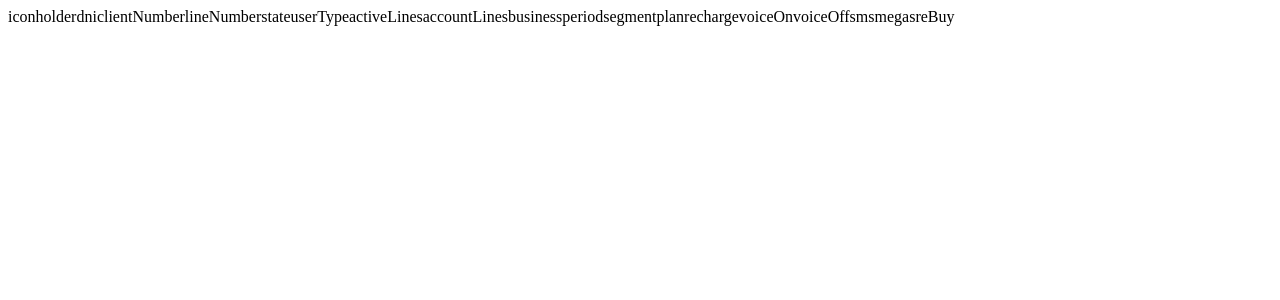
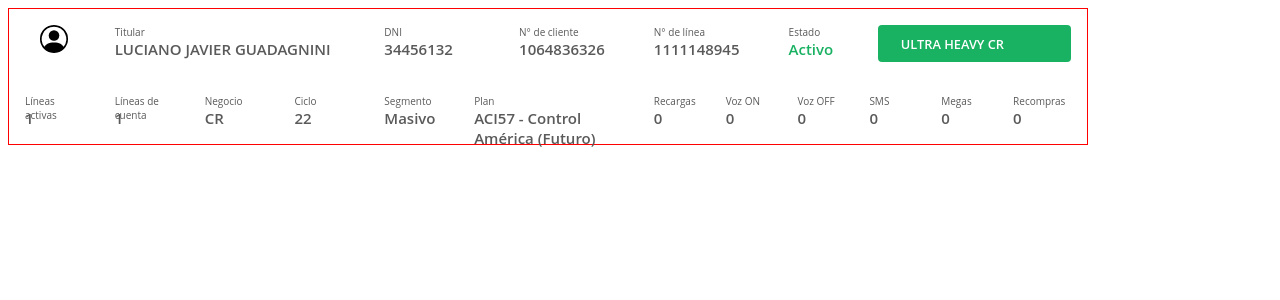
Before and after one commit to Peje08/claroPey, a React (Create React App) app: page / in a window 1280 px wide. Shown: the top 300 px of the page. Built offline with nearby package versions, Linux system fonts and the light colour scheme; no server answers.

Commit message:
detalle-de-busqueda

```diff
--- a/package.json
+++ b/package.json
@@ -15,7 +15,7 @@
     "graphql": "^16.2.0",
     "react": "^17.0.2",
     "react-dom": "^17.0.2",
-    "react-scripts": "^2.1.3",
+    "react-scripts": "^5.0.0",
     "styled-components": "^5.3.3",
     "typescript": "^4.5.4",
     "typescript-plugin-styled-components": "^2.0.0",
@@ -47,6 +47,7 @@
   },
   "devDependencies": {
     "@types/styled-components": "^5.1.18",
-    "babel-plugin-styled-components": "^2.0.2"
+    "babel-plugin-styled-components": "^2.0.2",
+    "webpack": "^4.19.1"
   }
 }
--- a/src/Common/Grid/Index.tsx
+++ b/src/Common/Grid/Index.tsx
@@ -1,28 +1,79 @@
-import { FunctionComponent } from "react"
-import styled from "styled-components"
+import { FunctionComponent } from "react";
+import styled from "styled-components";
 
 interface ColInterface {
     size: number
     colSize?: number
-    ml?: string
-    mt?: string
     bgColor?: string
+    width?: number
+}
+interface ContainerIterface {
+    wrap?: string
+    alignContent?: string
 }
 
-export const Container: FunctionComponent = styled.div`
+export const Container: FunctionComponent<ContainerIterface> = styled("div")<{
+    wrap?: string
+    alignContent?: string
+}>`
     box-sizing: border-box;
+    width: 1080px;
     display: flex;
     flex-direction: row;
-    flex-wrap: wrap;
-    height: 100%;
+    flex-wrap: ${props => (props.wrap ? "wrap" : "no-wrap")};
+    align-content: ${props => props?.alignContent};
+    border: 1px solid red;
 `
-
 export const Col: FunctionComponent<ColInterface> = styled("div")<{
     size: number
     colSize?: number
-    ml?: string
-    mt?: string
     bgColor?: string
+    width?: number;
 }>`
-    width: 24,39%;
-    `
+    width: ${props => props.size * (100 / (props?.colSize || 12))}%;
+    background-color: ${props => props.bgColor};
+`
+export const Label = styled.div`
+  height: 14px;
+  background-color: rgba(255, 255, 255, 0);
+  box-sizing: border-box;
+  font-family: "OpenSans-Regular", "Open Sans", sans-serif;
+  color: #5a5a5a;
+  text-align: left;
+  font-size: 10px;
+  line-height: normal;
+`;
+
+export const Content = styled('div')<{
+    color?: string;
+}>`
+    height: 20px;
+    background-color: rgba(255, 255, 255, 0);
+    box-sizing: border-box;
+    font-family: "OpenSans-SemiBold", "Open Sans SemiBold", "Open Sans",sans-serif;
+    font-weight: 650;
+    font-size: 15px;
+    text-align: left;
+    line-height: normal;
+    color: ${ props => props?.color ? props.color : "#5a5a5a"};
+`;
+
+export const Element = styled.div`
+    display: flex;
+    flex-direction: column;
+    padding: 1rem;
+`;
+export const Icon = styled.img`
+    height: 28px;
+    border-radius: 50%;
+`;
+export const State = styled.div`
+    display: inline-block;
+    background-color: #19b162;
+    padding: .6rem 1.4rem;
+    font-size: .8rem;
+    border-radius: 4px;
+    color: #fff;
+    font-weight: 550;
+    font-family: "OpenSans-SemiBold", "Open Sans SemiBold", "Open Sans",sans-serif;
+`
--- a/src/Components/DisplayInfo/Index.tsx
+++ b/src/Components/DisplayInfo/Index.tsx
@@ -1,55 +1,60 @@
 import React, { FunctionComponent } from "react";
-import {Col, Container} from "../../Common/Grid/Index"
+import { Col, Container, Label, Content, Element, Icon, State } from "../../Common/Grid/Index"
 
-
-
-interface UserDisplayInterface {
-
-    icon: string
-    holder: string
-    dni: number
-    clientNumber: number
-    lineNumber: number
-    state: string
-    userType: string
-
-    //
-
-    activeLines: number
-    accountLines: number
-    business: string
-    period: number
-    segment: string
-    plan: string
-    recharge: number
-    voiceOn: number
-    voiceOff: number
-    sms: number
-    megas: number
-    reBuy: number
-}
-
-
+// interface UserDisplayInterface {
+//     icon: string
+//     holder: string
+//     dni: number
+//     clientNumber: number
+//     lineNumber: number
+//     state: string
+//     userType: string
+//     //
+//     activeLines: number
+//     accountLines: number
+//     business: string
+//     period: number
+//     segment: string
+//     plan: string
+//     recharge: number
+//     voiceOn: number
+//     voiceOff: number
+//     sms: number
+//     megas: number
+//     reBuy: number
+// }
 interface DisplayUser {
-    user: UserDisplayInterface;
+    user: any[];
 };
 
-
-
-
 export const DisplayInfo: FunctionComponent<DisplayUser> = ({ user }) => {
-    const data = Object.keys(user)
 
     return (
-        <Container >
-
-                {data.map((
-                    value, key
-                ) => <Col size={3}>{value}</Col>
-
+        <Container wrap={"wrap"}>
+                {user.map((
+                    { label, content, type, active, line, col }
+                ) =>
+                    <Col size={col}>
+                        <Element>
+                            {(() => {
+                                switch (type) {
+                                case "label":
+                                    return (
+                                        <>
+                                        {line && <div></div>}
+                                        <Label>{label}</Label>
+                                        <Content color={active}>{content}</Content>
+                                        </>);
+                                // Enviar prop a styled comp
+                                case "icon":
+                                    return <Icon src={content} />;
+                                case "state":
+                                    return <State>{content}</State>;
+                                }
+                            })()}
+                        </Element>
+                    </Col>
                 )}
-
         </Container>
-
     )
 }
--- a/src/Mock/DisplayInfo/userMock.js
+++ b/src/Mock/DisplayInfo/userMock.js
@@ -1,29 +1,121 @@
 import userIcon from "../../Icons/person-circle.svg"
 
+export const userMock = [
+  {
+    type: "icon",
+    content: userIcon,
+    color: "light-blue",
+    col: 1
+  },
+  {
+    type: "label",
+    label: "Titular",
+    content: "LUCIANO JAVIER GUADAGNINI",
+    col: 3
+  },
+  {
+    type: "label",
+    label: "DNI",
+    line: true,
+    content: 34456132,
+    col: 1.5
+  },
+  {
+    type: "label",
+    label: "N° de cliente",
+    content: 1064836326,
+    col: 1.5
+  },
+  {
+    type: "label",
+    label: "N° de línea",
+    content: 1111148945,
+    col: 1.5
+  },
+  {
+    type: "label",
+    active: "#19b162",
+    label: "Estado",
+    content: "Activo",
+    col: 1
+  },
+  {
+    type: "state",
+    label: "Tipo de usuario",
+    content: "ULTRA HEAVY CR",
+    col: 2.5
+  },
+  {
+    type: "label",
+    label: "Líneas activas",
+    content: 1,
+    col: 1
+  },
+  {
+    type: "label",
+    label: "Líneas de cuenta",
+    content: 1,
+    col: 1
 
-export const userMock =
-    {
-        "icon": userIcon,
-        "holder": "LUCIANO JAVIER GUADAGNINI",
-        "dni": 34456132,
-        "clientNumber": 1064836326,
-        "lineNumber": 1111148945,
-        "state": "Activo", //para el estado usar color segun status
-        "userType": "ULTRA HEAVY CR",
-
-        //
-
-        "activeLines": 1,
-        "accountLines": 1,
-        "business": "CR",
-        "period": 22,
-        "segment": "Masivo",
-        "plan": "ACI57 - Control América (Futuro)",
-        "recharge" : 0,
-        "voiceOn": 0,
-        "voiceOff": 0,
-        "sms": 0,
-        "megas": 0,
-        "reBuy": 0
-
-    }
+  },
+  {
+    type: "label",
+    label: "Negocio",
+    content: "CR",
+    col: 1
+  },
+  {
+    type: "label",
+    label: "Ciclo",
+    content: 22,
+    col: 1
+  },
+  {
+    type: "label",
+    label: "Segmento",
+    content: "Masivo",
+    col: 1
+  },
+  {
+    type: "label",
+    label: "Plan",
+    content: "ACI57 - Control América (Futuro)",
+    col: 2
+  },
+  {
+    type: "label",
+    label: "Recargas",
+    content: 0,
+    col: 0.8
+  },
+  {
+    type: "label",
+    label: "Voz ON",
+    content: 0,
+    col: 0.8
+  },
+  {
+    type: "label",
+    label: "Voz OFF",
+    content: 0,
+    col: 0.8
+  },
+  {
+    type: "label",
+    label: "SMS",
+    content: 0,
+    col: 0.8
+  },
+  {
+    type: "label",
+    label: "Megas",
+    content: 0,
+    col: 0.8
+  },
+  {
+    type: "label",
+    label: "Recompras",
+    content: 0,
+    col: 0.8
+  },
+];
--- a/src/Page/Home/Index.tsx
+++ b/src/Page/Home/Index.tsx
@@ -2,6 +2,7 @@
 import {CONTEXT} from '../../context';
 import { DisplayInfo } from '../../Components/DisplayInfo/Index';
 import { userMock } from '../../Mock/DisplayInfo/userMock';
+
 
 
 const Home:FunctionComponent = () => {
@@ -10,7 +11,6 @@
         state,
         dispatch,
     } : any = useContext(CONTEXT);
-    console.log(state)
 
     return (
 
```
Also changed, not shown: 1 other file (tests, documents, lock files or other folders).
